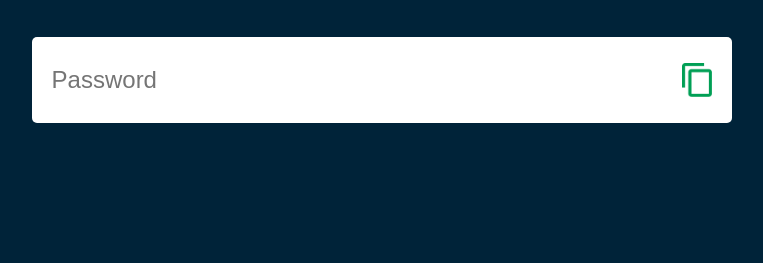
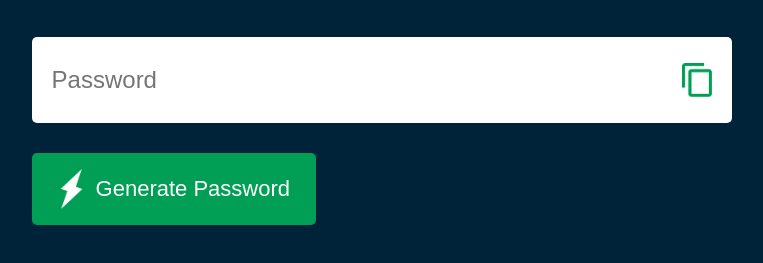
Before and after one commit to Leomacedo161/RandomPassword, a plain HTML site: page index.html in a window 1280 px wide. Shown: the part 271-534 px from the top of the page, without its empty margins (122-885 px from the left). Drawn offline with Linux system fonts and the light colour scheme.

Commit message:
chore: Update index.html and style.css

```diff
--- a/index.html
+++ b/index.html
@@ -1,17 +1,27 @@
 <!DOCTYPE html>
-<html>
+<html lang="en">
+
 <head>
-    <meta name="viewport" content="width-device-width, initial-sale=1.0">
+    <meta charset="UTF-8">
+    <meta name="viewport" content="width=device-width, initial-scale=1.0">
     <title>Random Password Generator</title>
     <link rel="stylesheet" type="text/css" href="style.css">
 </head>
+
 <body>
     <div class="container">
         <h1>Generate a<br><span>Random Password</span></h1>
         <div class="display">
             <input type="text" id="password" placeholder="Password">
-            <img src="images/copy.png">
-            <!-- <button id="generate" onclick="generatePassword()">Generate</button> -->
+            <img onclick="copyToClipboard()" src="images/copy.png" alt="Copy Icon">
         </div>
+        <button onclick="generateRandomPassword()">
+            <img src="images/generate.png" alt="Generate Icon">
+            Generate Password
+        </button>
+    </div>
+
+    <script src="script.js"></script>
 </body>
+
 </html>
--- /dev/null
+++ b/script.js
@@ -0,0 +1,23 @@
+function generateRandomPassword() {
+    const characters = 'ABCDEFGHIJKLMNOPQRSTUVWXYZabcdefghijklmnopqrstuvwxyz0123456789!@#$%^&*()_+~`|}{[]\\:;?><,./-=';
+    const minLength = 8; // comprimento mínimo da senha
+    const maxLength = 16; // comprimento máximo da senha
+    const length = Math.floor(Math.random() * (maxLength - minLength + 1)) + minLength;
+    let password = '';
+
+    for (let i = 0; i < length; i++) {
+        const randomIndex = Math.floor(Math.random() * characters.length);
+        password += characters[randomIndex];
+    }
+
+    document.getElementById('password').value = password;
+}
+
+
+function copyToClipboard() {
+    const password = document.getElementById('password');
+    navigator.clipboard.writeText(password.value).then(() => {
+    }).catch(err => {
+        console.error('Failed to copy: ', err);
+    });
+}
--- a/style.css
+++ b/style.css
@@ -1,19 +1,22 @@
-*{
+* {
     margin: 0;
     padding: 0;
+    font-family: 'Poppins', sans-serif;
     box-sizing: border-box;
-    font-family: 'Poppins', sans-serif;
 }
-body{
+
+body {
     background: #002339;
     color: #fff;
 }
-.container{
+
+.container {
     margin: 12%;
     width: 90%;
     max-width: 700px;
 }
-.display{
+
+.display {
     width: 100%;
     margin-top: 50px;
     margin-bottom: 30px;
@@ -26,25 +29,44 @@ body{
     border-radius: 5px;
 }
 
-.container h1{
+.container h1 {
     font-weight: 500;
     font-size: 45px;
 }
 
-.container h1 span{
+.container h1 span {
     color: #019f55;
     border-bottom: 4px solid #019f55;
     padding-bottom: 7px;
 }
 
-.display img
-{
+.display img {
     width: 30px;
     cursor: pointer;
 }
 
-.display input{
+.display input {
     border: 0;
     outline: 0;
     font-size: 24px;
 }
+
+.container button img {
+    width: 28px;
+    margin-right: 10px;
+}
+
+.container button {
+    background: #019f55;
+    color: #fff;
+    border: 0;
+    outline: 0;
+    font-size: 22px;
+    font-weight: 300;
+    display: flex;
+    align-items: center;
+    justify-content: center;
+    padding: 16px 26px;
+    border-radius: 5px;
+    cursor: pointer;
+}
```
